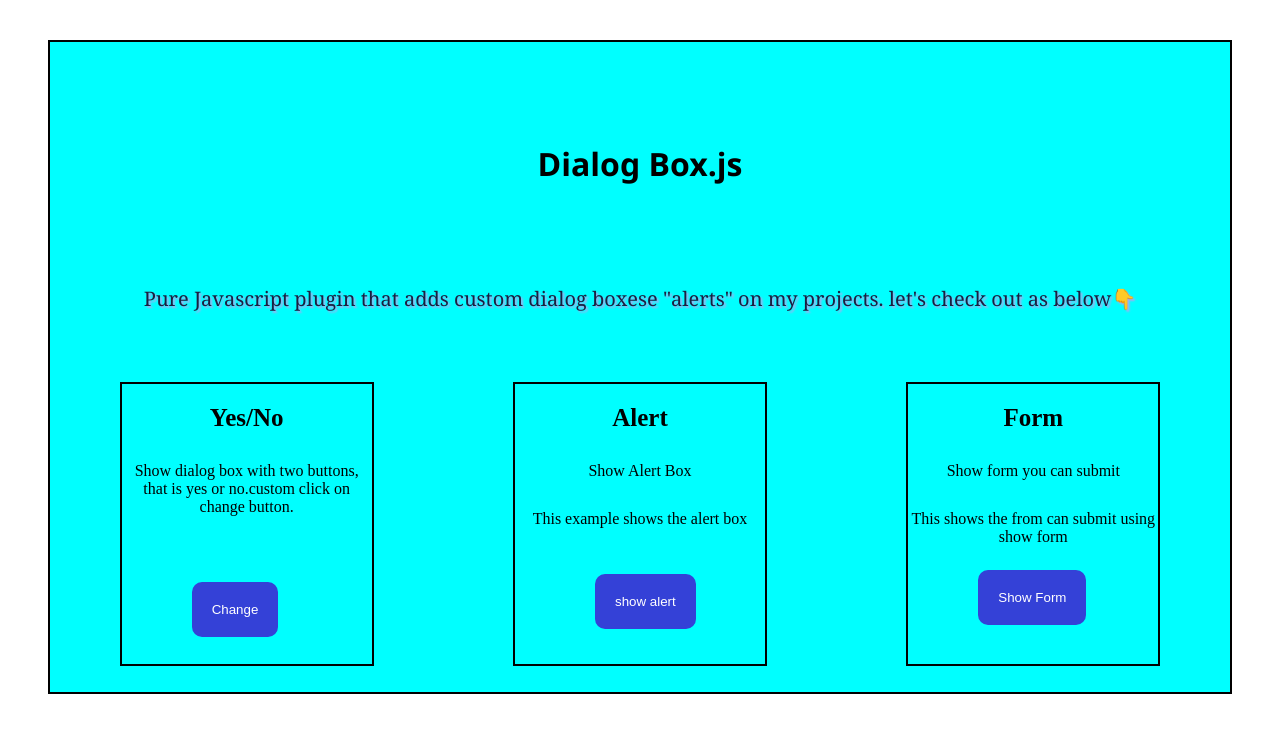
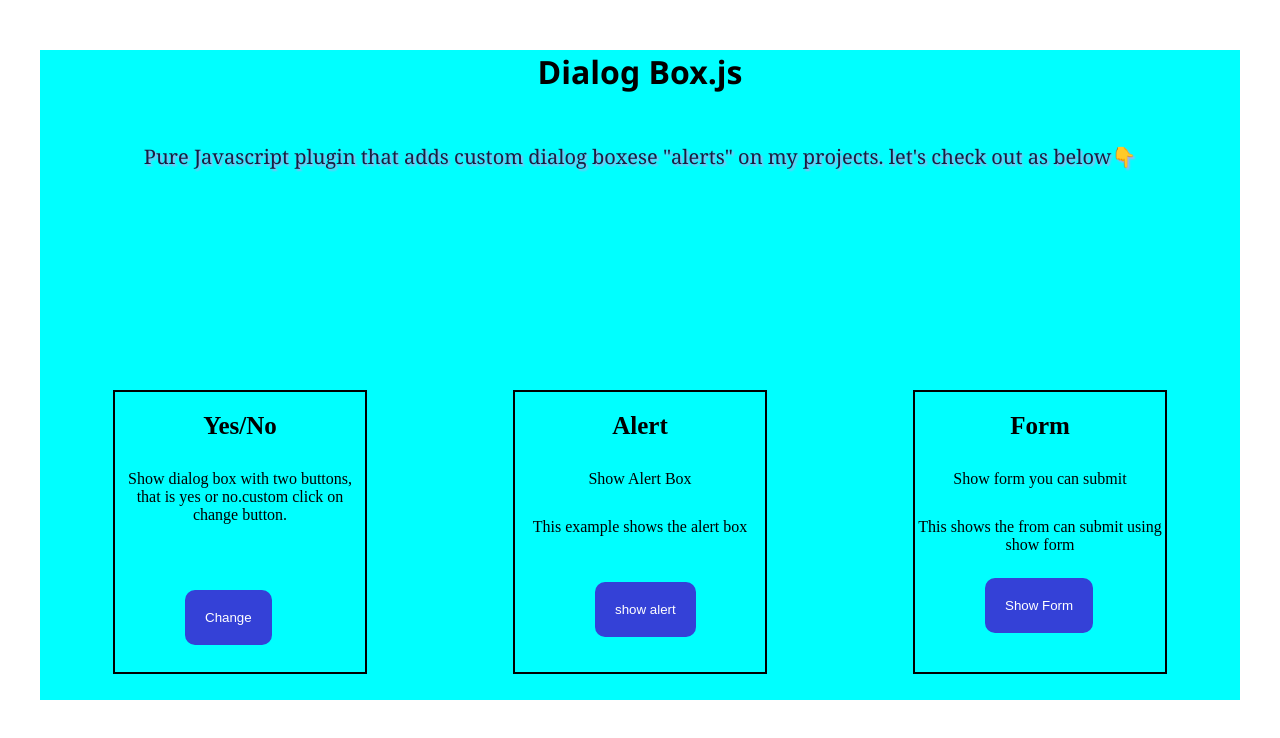
Before and after one commit to NikitaJagtap2003/assignment-33-class, a plain HTML site: page index.html in a window 1280 px wide. Drawn offline with Linux system fonts and the light colour scheme.

Commit message:
3 dialog box created

```diff
--- a/style.css
+++ b/style.css
@@ -1,13 +1,15 @@
-
+body{
+    margin: 0;
+    padding: 0;
+}
 .container{
-    border: 2px solid black;
     height: 650px;
     margin:40px;
     background-color: aqua;
 }
 .head{
     text-align: center;
-    margin:100px auto;
+    margin:50px auto;
     font-family: 'Segoe UI', Tahoma, Geneva, Verdana, sans-serif;
 }
 .para{
@@ -22,21 +24,21 @@
     width: 250px;
     border: 2px solid black;
     margin: 20px;
-    margin-top: 50px;
+    margin-top: 200px;
 }
 .box_2{
     height: 280px;
     width: 250px;
     border: 2px solid black;
     margin: 20px;
-    margin-top: 50px;
+    margin-top: 200px;
 }
 .box_3{
     height: 280px;
     width: 250px;
     border: 2px solid black;
     margin: 20px;
-    margin-top: 50px;
+    margin-top: 200px;
 }
 .boxes{
     display: flex;
```
